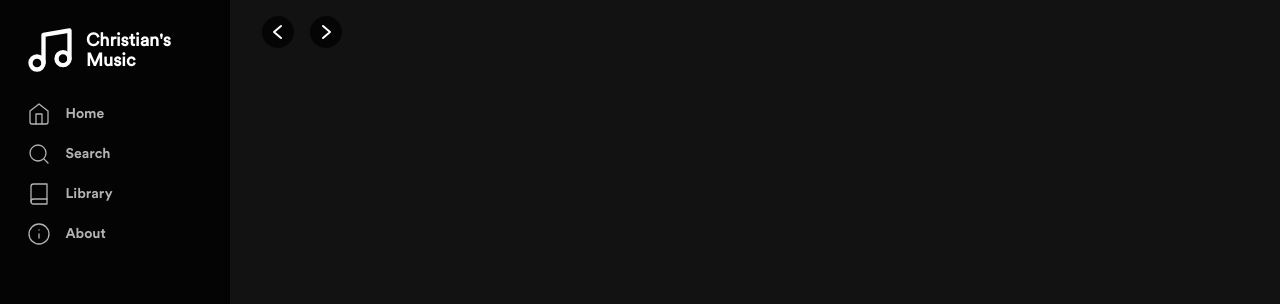
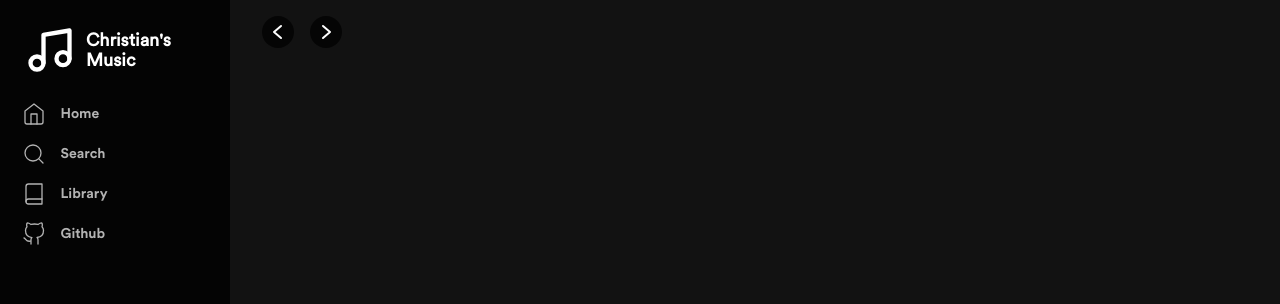
Before and after one commit to christiangroothuis/music-client, a React (Create React App) app: page /artist/1 in a window 1280 px wide. Shown: the top 304 px of the page. Built offline with nearby package versions, Linux system fonts and the light colour scheme; no server answers.

Commit message:
Nav change info to github, use music.svg as logo

```diff
--- a/src/app/App.scss
+++ b/src/app/App.scss
@@ -103,6 +103,11 @@ input[type="reset"] {
 	src: url(./common/fonts/CircularStd-Black.otf);
 }
 
+@font-face {
+	font-family: stratos;
+	src: url(./common/fonts/CircularStd-Book.otf);
+}
+
 body,
 button,
 input {
@@ -183,23 +188,16 @@ a:hover {
 
 		svg {
 			width: auto;
+			height: 52px;
 			padding-right: 10px;
 		}
 	}
 
 	ul {
 		li {
+			margin: 0 auto;
 			width: 90%;
-			height: 40px;
-			margin: 0 auto;
-			border-radius: 4px;
-			display: flex;
-			align-items: center;
-			padding: 20px 15px;
 			list-style-type: none;
-			transition: color 0.3s ease-in-out;
-			font-weight: 200;
-			font-family: circular-bold;
 
 			&:hover {
 				color: #fff;
@@ -214,7 +212,20 @@ a:hover {
 			}
 		}
 
-		a.active li {
+		a {
+			padding: 20px 10px;
+			width: 100%;
+			height: 100%;
+			height: 40px;
+			border-radius: 4px;
+			display: flex;
+			align-items: center;
+			transition: color 0.3s ease-in-out;
+			font-weight: 200;
+			font-family: circular-bold;
+		}
+
+		a.active {
 			background-color: $greyLighter;
 			color: #fff;
 
@@ -346,11 +357,8 @@ a:hover {
 				display: flex;
 				align-items: center;
 				pointer-events: none;
-
-				span {
-					flex: 1;
-					color: $greyLight;
-				}
+				flex: 1;
+				color: $greyLight;
 
 				svg {
 					display: block;
--- a/src/app/components/nav.js
+++ b/src/app/components/nav.js
@@ -2,43 +2,44 @@ import React from 'react';
 import { NavLink } from "react-router-dom";
 
 import { ReactComponent as Logo } from '../../logo.svg';
+import { ReactComponent as Music } from '../common/icons/music.svg';
 import { ReactComponent as Home } from '../common/icons/home.svg';
 import { ReactComponent as Magnifier } from '../common/icons/search.svg';
 import { ReactComponent as Library } from '../common/icons/book.svg';
-import { ReactComponent as Info } from '../common/icons/info.svg';
+import { ReactComponent as Github } from '../common/icons/github.svg';
 
 export default function sideNav() {
     return (
         <div className="sideNav">
 
             <NavLink to="/" exact className="nav-logo" style={{ display: "flex", alignItems: "center" }}>
-                <Logo /><span>Christian's<br /> Music</span>
+                <Music /><span>Christian's<br /> Music</span>
             </NavLink>
             <ul className="page-links">
+                <li>
                     <NavLink exact to="/">
-                    <li>
                         <Home />
                         Home
+                    </NavLink>
                 </li>
-                </NavLink>
+                <li>
                     <NavLink to="/search">
-                    <li>
                         <Magnifier />
                         Search
+                    </NavLink>
                 </li>
-                </NavLink>
+                <li>
                     <NavLink to="/collection">
-                    <li>
                         <Library />
                         Library
+                    </NavLink>
                 </li>
-                </NavLink>
-                <NavLink to="/about">
                 <li>
-                        <Info />
-                        About
+                    <a target='_blank' rel="noopener noreferrer" href='https://github.com/JuanGrooth/music-client'>
+                        <Github />
+                        Github
+                    </a>
                 </li>
-                </NavLink>
             </ul>
         </div >
     )
```
Also changed, not shown: src/app/common/icons/github.svg (added), src/logo.svg (deleted). Lines whose indentation alone changed are shown as unchanged.
